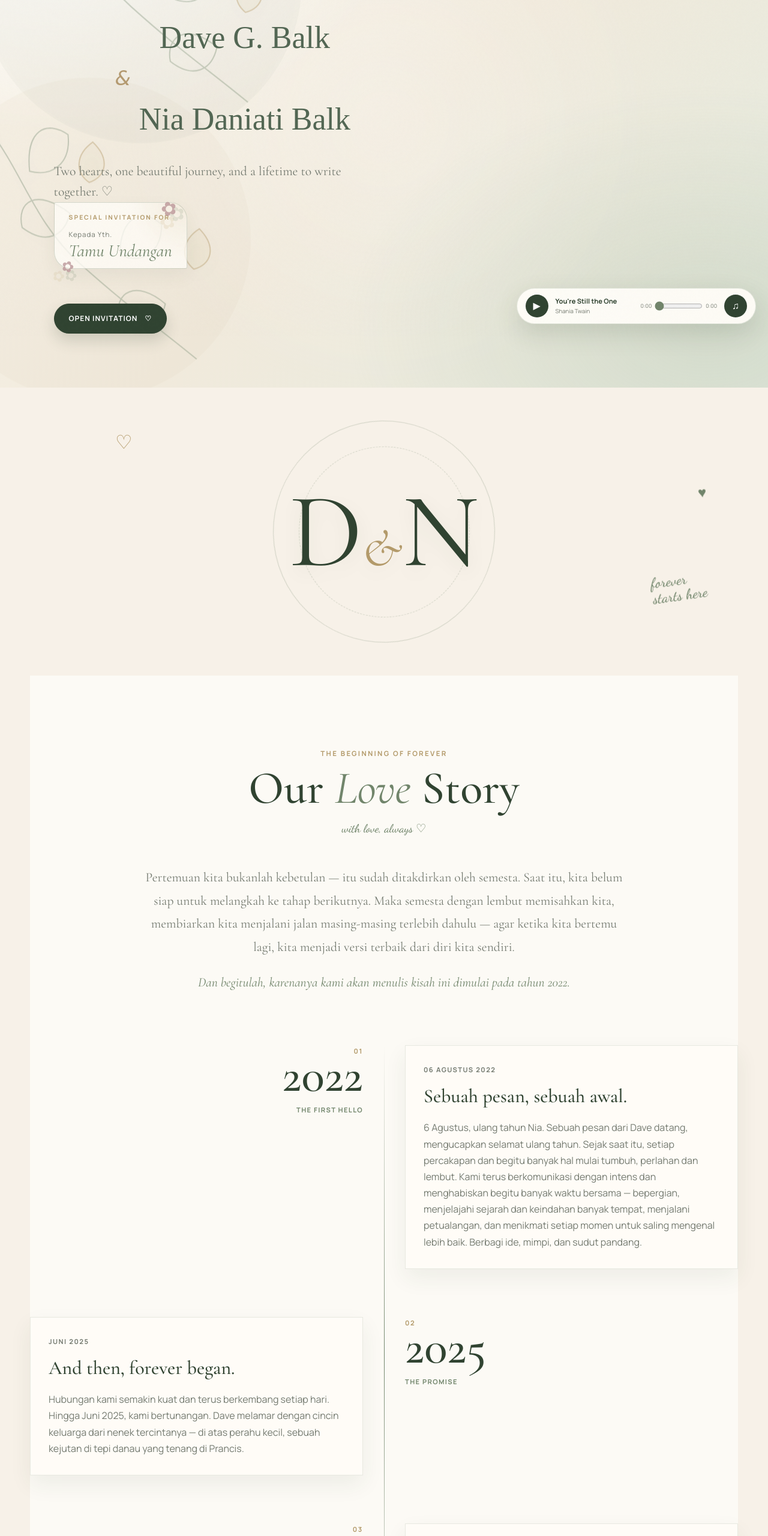
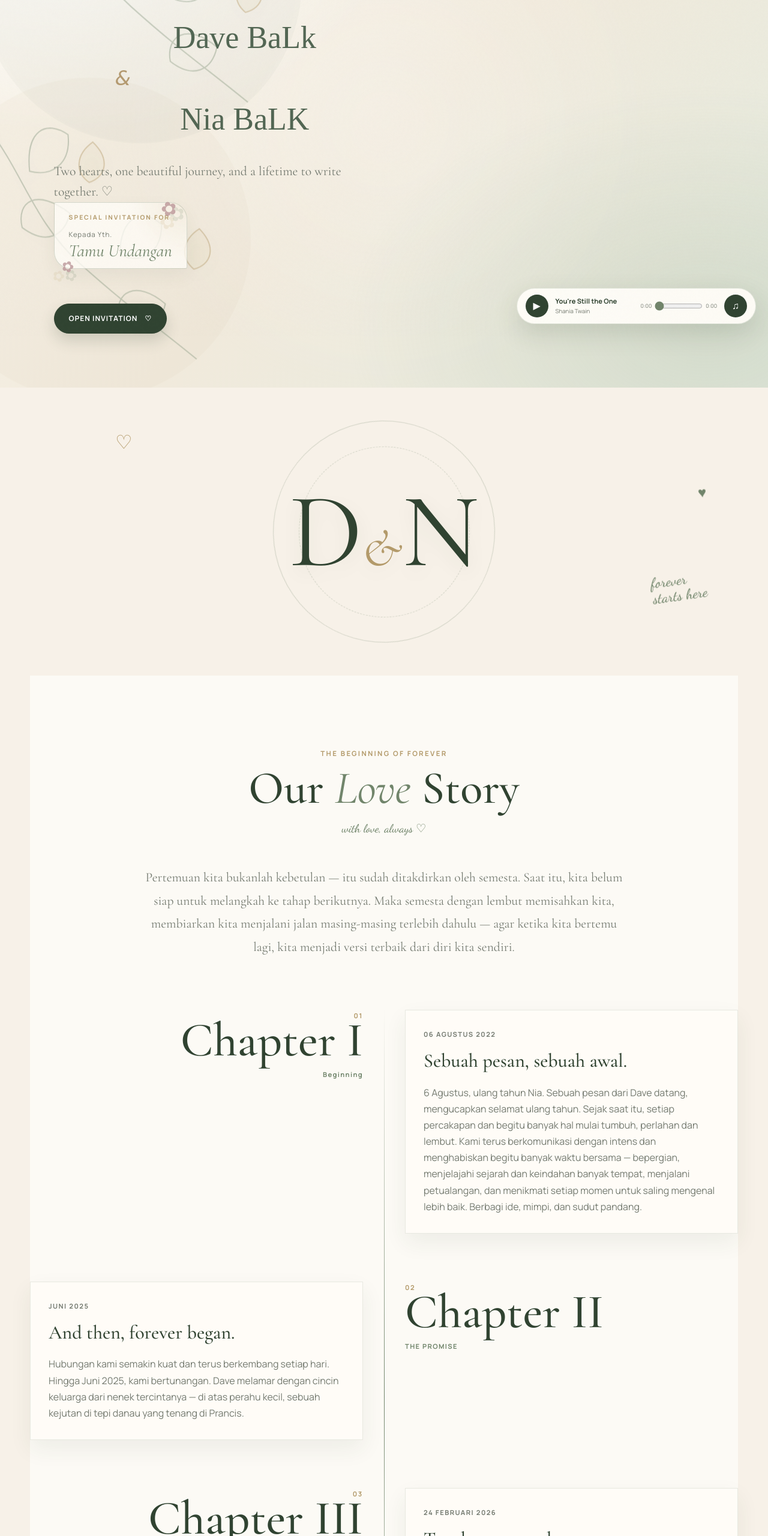
Before and after one commit to nanaa14/DAVEDANNIAWEDDING, a plain HTML site: page DAVENIAWEDDING/index.html in a window 1280 px wide. Shown: the part 240-2800 px from the top of the page at 60% size. Drawn offline with nearby package versions, Linux system fonts and the light colour scheme.

Commit message:
index.html

```diff
--- a/DAVENIAWEDDING/index.html
+++ b/DAVENIAWEDDING/index.html
@@ -2170,13 +2170,13 @@
       line-height: 1.3;
       margin: 20px auto;
     ">
-      <span>Dave G. Balk</span>
+      <span>Dave BaLk</span>
       <em style="
         font-family: 'Great Vibes', cursive;
         color: #b49a70;
         font-weight: normal;
       ">&</em>
-      <span>Nia Daniati Balk</span>
+      <span>Nia BaLK</span>
     </h1>
 
     <p class="hero-subtitle">
@@ -2255,10 +2255,7 @@
         terbaik dari diri kita sendiri.
       </p>
 
-      <p class="intro-last">
-        Dan begitulah, karenanya kami akan menulis kisah ini
-        dimulai pada tahun 2022.
-      </p>
+
 
 
       <div class="timeline">
@@ -2271,10 +2268,10 @@
 
             <span>01</span>
 
-            <h3>2022</h3>
+            <h3>Chapter I</h3>
 
             <small>
-              THE FIRST HELLO
+              Beginning
             </small>
 
           </div>
@@ -2316,7 +2313,7 @@
 
             <span>02</span>
 
-            <h3>2025</h3>
+            <h3>Chapter II</h3>
 
             <small>
               THE PROMISE
@@ -2342,7 +2339,6 @@
               tercintanya — di atas perahu kecil, sebuah kejutan
               di tepi danau yang tenang di Prancis.
             </p>
-
           </div>
 
         </article>
@@ -2356,7 +2352,7 @@
 
             <span>03</span>
 
-            <h3>2026</h3>
+            <h3>Chapter III</h3>
 
             <small>
               OUR FOREVER
@@ -2381,6 +2377,10 @@
               melangkah ke tahap berikutnya. Kami menikah
               di Belanda, dikelilingi oleh keluarga tercinta.
             </p>
+<p class="intro-last">
+        Kami tidak perlu lagi menunggu waktu yang tepat, karena waktu itu sudah datang - saat kami berdua akhirnya sampai di versi diri yang paling siap untuk menjag.
+  Bab ini belum selesai. Justru sekarang baru dimulai - Karena "Forever" bukanlah tujuan yang kami capai, melainkan perjalanan yang kami pilih untuk jalani bersama.
+          </p>
 
           </div>
 
@@ -2406,7 +2406,7 @@
 
         <div class="couple-parentage">
           <article class="parentage-card reveal">
-            <span class="person-label">THE GROM</span>
+            <span class="person-label">THE GROOM</span>
             <h3>DAVE G. BALK</h3>
             <p>Putra dari<br><strong>Bapak G. Wendell Balk </strong><br>&amp;<br><strong>Ibu Bianca Agatha P.S</strong></p>
           </article>
```
